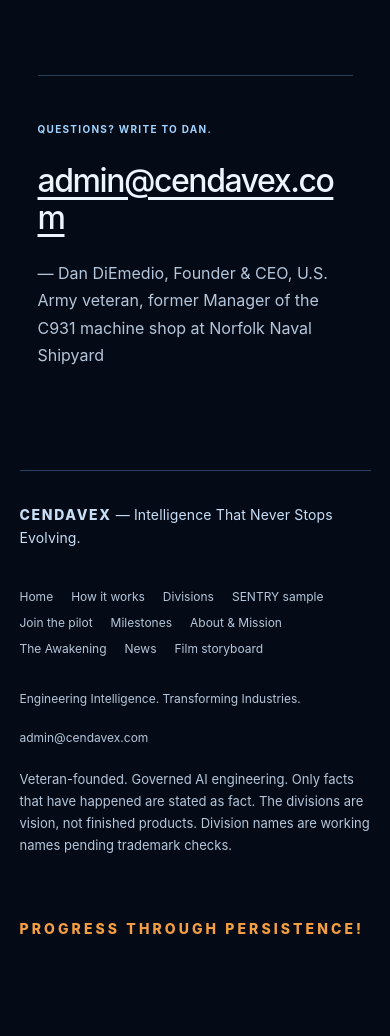
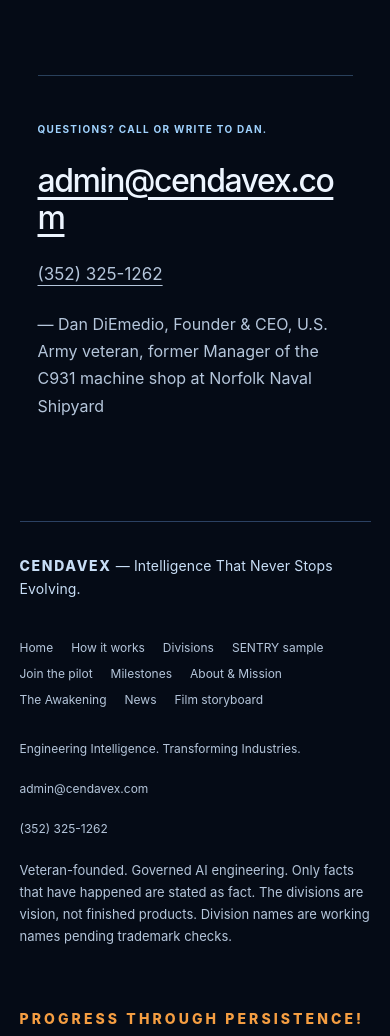
Before and after one commit to djd10596/cendavex-website, a plain HTML site: page pilot.html in a window 390 px wide. Shown: the part 4057-5093 px from the top of the page. Before the commit the page ends 5029 px from the top, so only its background shows below. Drawn offline with Linux system fonts and the light colour scheme.

Commit message:
Add Cendavex business phone (352) 325-1262 to the site
- Click-to-call number in the footer of every page, the About contact section, and the pilot page closing

Approved by Dan on Nov 23, 2026.

Co-Authored-By: Claude Opus 5.5 <noreply@anthropic.com>
Claude-Session: https://claude.ai/code/session_01QY9ZpP3rdmCwNF4GB5o2KN

```diff
--- a/pilot.html
+++ b/pilot.html
@@ -36,13 +36,14 @@
 <p class="intro">About 10 minutes. If the form doesn&rsquo;t show below, <a href="https://docs.google.com/forms/d/e/1FAIpQLScBCZteOE44PhL98xbOZxCMnHuqCh47xK8nx8XQ1n3yoqwlcA/viewform" target="_blank" rel="noopener noreferrer">open it in a new tab</a>.</p>
 <div class="form-frame"><iframe src="https://docs.google.com/forms/d/e/1FAIpQLScBCZteOE44PhL98xbOZxCMnHuqCh47xK8nx8XQ1n3yoqwlcA/viewform?embedded=true" title="Cendavex Founding Shops pilot: shop profile form" loading="lazy">Loading&hellip;</iframe></div>
 </section>
-<section class="closing"><p class="eyebrow">Questions? Write to Dan.</p><h2><a href="mailto:admin@cendavex.com">admin@cendavex.com</a></h2><p class="fine">&mdash; Dan DiEmedio, Founder &amp; CEO, U.S. Army veteran, former Manager of the C931 machine shop at Norfolk Naval Shipyard</p></section>
+<section class="closing"><p class="eyebrow">Questions? Call or write to Dan.</p><h2><a href="mailto:admin@cendavex.com">admin@cendavex.com</a></h2><p class="intro"><a href="tel:+13523251262">(352) 325-1262</a></p><p class="fine">&mdash; Dan DiEmedio, Founder &amp; CEO, U.S. Army veteran, former Manager of the C931 machine shop at Norfolk Naval Shipyard</p></section>
 </main>
 <footer class="cx-foot">
 <p class="footer-brand-saying"><strong>CENDAVEX</strong> &mdash; Intelligence That Never Stops Evolving.</p>
 <nav class="foot-links" aria-label="Footer"><a href="/">Home</a><a href="/how-it-works.html">How it works</a><a href="/divisions.html">Divisions</a><a href="/sentry-sample.html">SENTRY sample</a><a href="/pilot.html">Join the pilot</a><a href="/milestones.html">Milestones</a><a href="/about.html">About &amp; Mission</a><a href="/film.html">The Awakening</a><a href="/news.html">News</a><a href="/storyboard.html">Film storyboard</a></nav>
 <span>Engineering Intelligence. Transforming Industries.</span>
 <a href="mailto:admin@cendavex.com">admin@cendavex.com</a>
+<a href="tel:+13523251262">(352) 325-1262</a>
 <p class="fine">Veteran-founded. Governed AI engineering. Only facts that have happened are stated as fact. The divisions are vision, not finished products. Division names are working names pending trademark checks.</p>
 <p class="motto">PROGRESS THROUGH PERSISTENCE!</p>
 </footer></div>
```
Also changed, not shown: 404.html (+1 -0 lines), about.html (+2 -1 lines), divisions.html (+1 -0 lines), film.html (+1 -0 lines), how-it-works.html (+1 -0 lines), index.html (+1 -0 lines), milestones.html (+1 -0 lines), news.html (+1 -0 lines), sentry-sample.html (+1 -0 lines), storyboard.html (+1 -0 lines).
